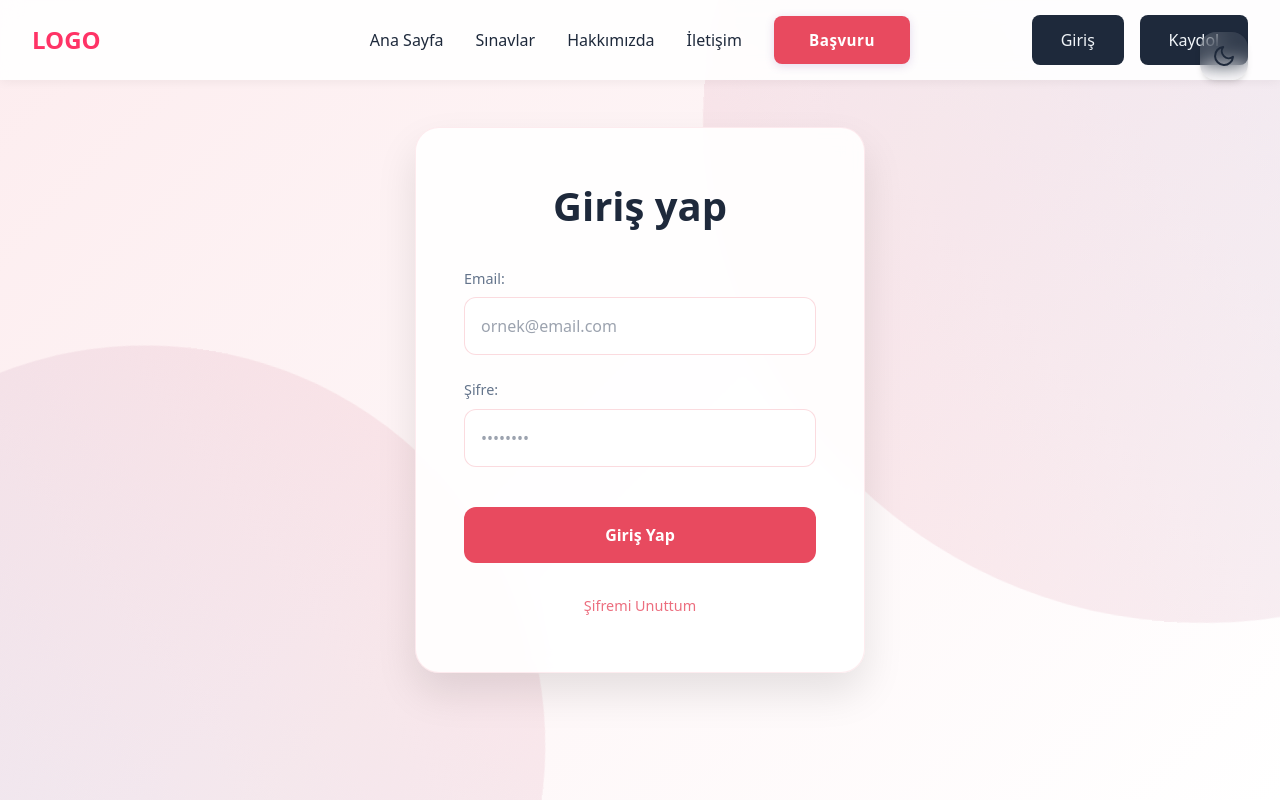
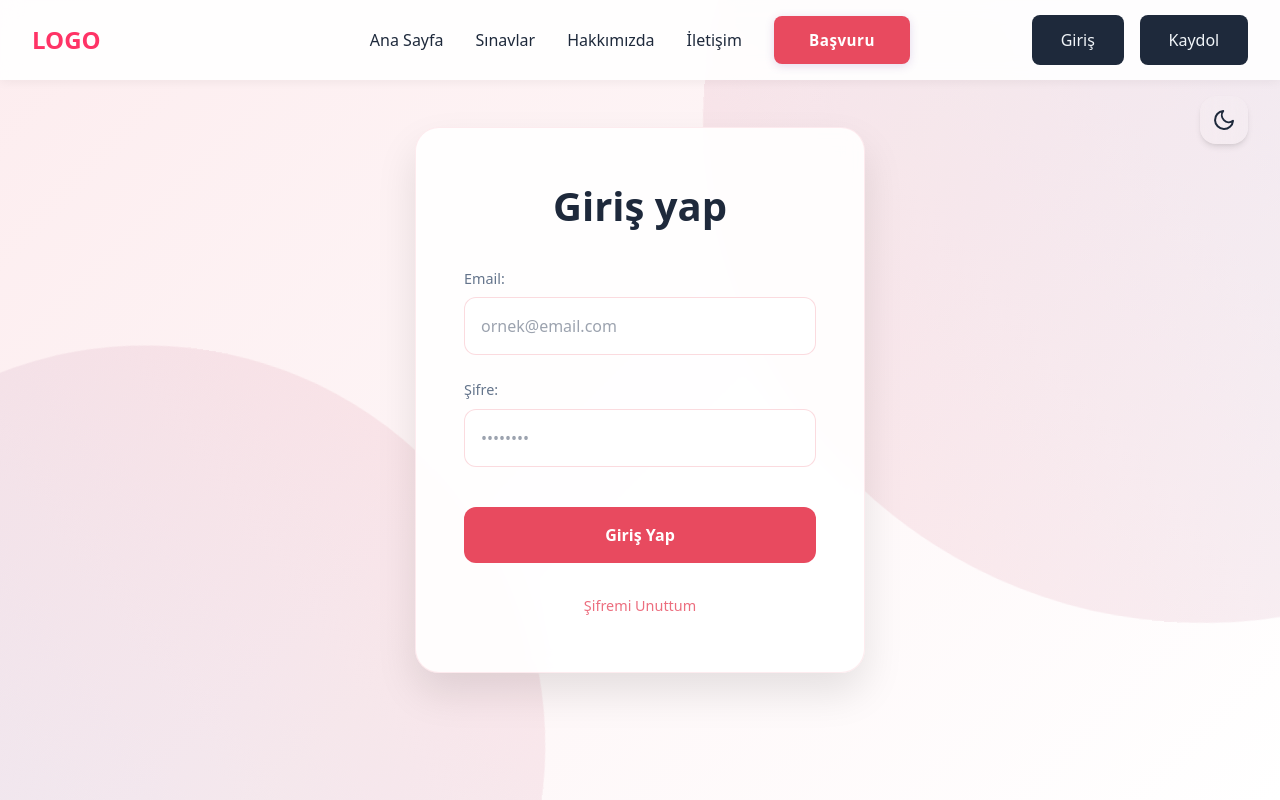
Before and after one commit to alifuatakbas/e-math-frontend, a Next.js app: page /login in a window 1280 px wide. Built offline with nearby package versions, Linux system fonts and the light colour scheme.

Commit message:
Login düzeni

```diff
--- a/app/styles/Login.module.css
+++ b/app/styles/Login.module.css
@@ -1,7 +1,7 @@
 /* styles/Login.module.css */
 .themeToggle {
   position: fixed;
-  top: 2rem;
+  top: 6rem;
   right: 2rem;
   width: 3rem;
   height: 3rem;
--- a/app/styles/Register.module.css
+++ b/app/styles/Register.module.css
@@ -1,7 +1,7 @@
 /* styles/Register.module.css */
 .themeToggle {
   position: fixed;
-  top: 2rem;
+  top: 6rem;
   right: 2rem;
   width: 3rem;
   height: 3rem;
```
